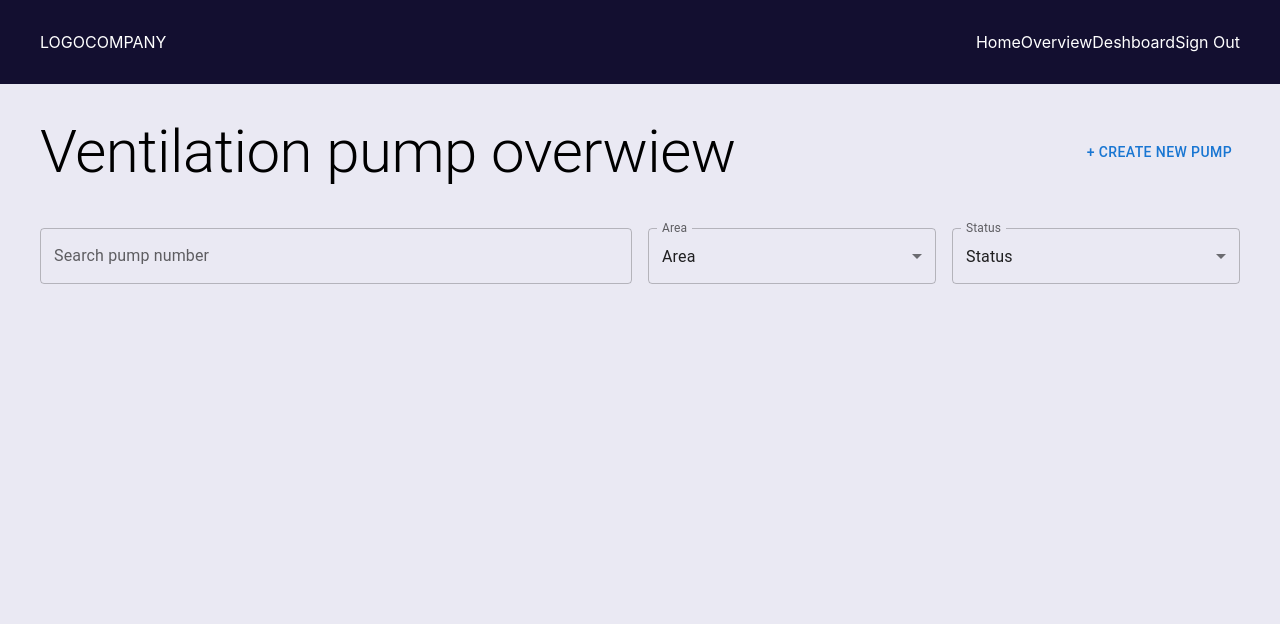
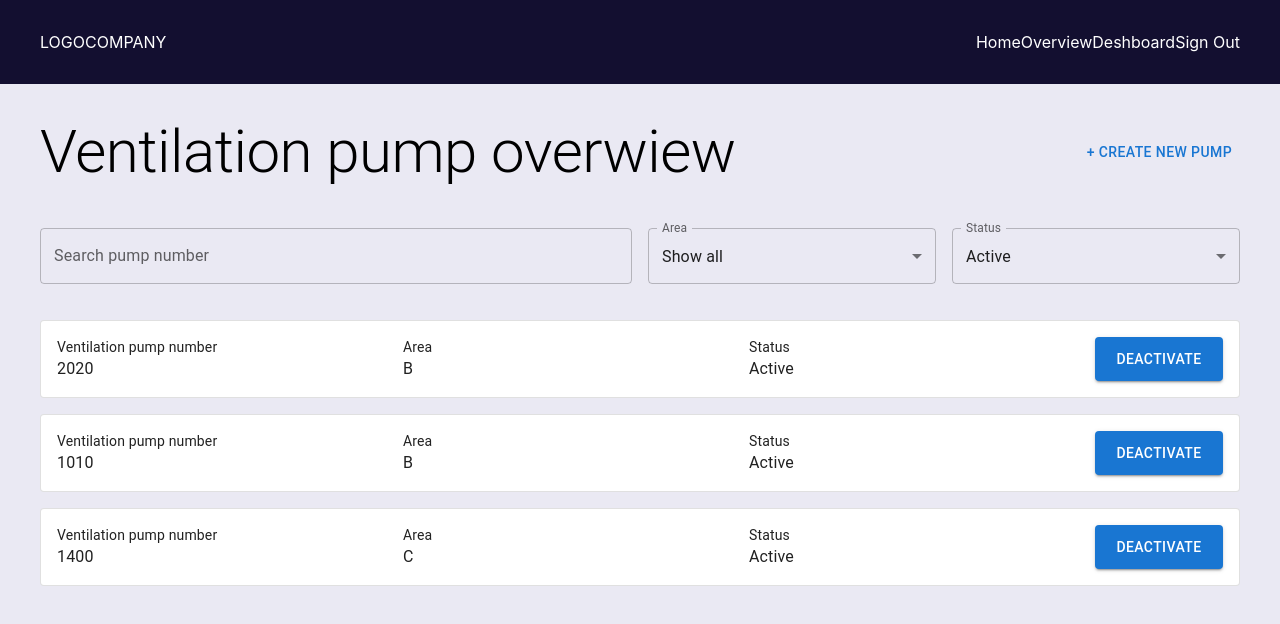
Before and after one commit to puppets101/another-code-test, a React (Create React App) app: page / in a window 1280 px wide. Shown: the top 624 px of the page. Built offline with nearby package versions, Linux system fonts and the light colour scheme; the HTML template or start-up script is replaced by a standard one.

Commit message:
Added list filtering

```diff
--- a/src/Components/CreateNewPumpDialog.tsx
+++ b/src/Components/CreateNewPumpDialog.tsx
@@ -38,8 +38,8 @@ const CreateNewPumpDialog: FC<CreateNewPumpDialogProps> = ({
         <Grid container spacing={2}>
           <Grid item xs={12}>
             <TextField
-              id='Pump-number'
-              name='pump-number'
+              id='number'
+              name='number'
               fullWidth
               label='Pump number'
               margin='dense'
--- a/src/Components/OverviewFilters.tsx
+++ b/src/Components/OverviewFilters.tsx
@@ -1,4 +1,4 @@
-import React, { FC } from 'react';
+import React, { ChangeEvent, FC, useState } from 'react';
 import {
   FormControl,
   Grid,
@@ -6,32 +6,104 @@ import {
   Select,
   TextField,
   MenuItem,
+  SelectChangeEvent,
 } from '@mui/material';
+import { AreaType, OverviewFilter } from '../Models/ventilation';
 
-const OverviewFilters: FC = () => {
+type OverviewFiltersProps = {
+  onFilterChange: (filters: OverviewFilter) => void;
+};
+const OverviewFilters: FC<OverviewFiltersProps> = ({
+  onFilterChange,
+}: OverviewFiltersProps) => {
+  const [filter, setFilter] = useState<OverviewFilter>({
+    number: '',
+    area: AreaType.ALL,
+    status: true,
+  });
+  const handleInputChange = (event: ChangeEvent<HTMLInputElement>) => {
+    console.log(event.target.value);
+
+    const field = event.target.name;
+    const value = event.target.value;
+    setFilter({ ...filter, [field]: value });
+    onFilterChange({ ...filter, [field]: value });
+  };
+
+  const handleAreaChange = (event: SelectChangeEvent) => {
+    const value = event.target.value;
+    console.log(value);
+
+    if (value === 'A') {
+      setFilter({ ...filter, area: AreaType.A });
+      onFilterChange({ ...filter, area: AreaType.A });
+    } else if (value === 'B') {
+      setFilter({ ...filter, area: AreaType.B });
+      onFilterChange({ ...filter, area: AreaType.B });
+    } else if (value === 'C') {
+      setFilter({ ...filter, area: AreaType.C });
+      onFilterChange({ ...filter, area: AreaType.C });
+    } else {
+      setFilter({ ...filter, area: AreaType.ALL });
+      onFilterChange({ ...filter, area: AreaType.ALL });
+    }
+  };
+
+  const handleStatusChange = (event: SelectChangeEvent) => {
+    const value = event.target.value;
+    console.log(value);
+
+    if (value === 'ACTIVE') {
+      setFilter({ ...filter, status: true });
+      onFilterChange({ ...filter, status: true });
+    } else if (value === 'DISABLED') {
+      setFilter({ ...filter, status: false });
+      onFilterChange({ ...filter, status: false });
+    } else {
+      setFilter({ ...filter, status: null });
+      onFilterChange({ ...filter, status: null });
+    }
+  };
   return (
     <Grid container spacing={2}>
       <Grid item xs={6}>
         <TextField
-          id='search-pump-number'
+          id='number'
+          name='number'
           fullWidth
           label='Search pump number'
           margin='dense'
+          onChange={handleInputChange}
         />
       </Grid>
       <Grid item xs={3}>
         <FormControl fullWidth margin='dense'>
           <InputLabel>Area</InputLabel>
-          <Select id='area' label='Area' defaultValue='Area'>
-            <MenuItem value='Area'>Area</MenuItem>
+          <Select
+            id='area'
+            label='Area'
+            defaultValue='ALL'
+            onChange={handleAreaChange}
+          >
+            <MenuItem value='ALL'>Show all</MenuItem>
+            <MenuItem value='A'>A</MenuItem>
+            <MenuItem value='B'>B</MenuItem>
+            <MenuItem value='C'>C</MenuItem>
           </Select>
         </FormControl>
       </Grid>
       <Grid item xs={3}>
         <FormControl fullWidth margin='dense'>
           <InputLabel>Status</InputLabel>
-          <Select id='status' label='Status' defaultValue='Status'>
-            <MenuItem value='Status'>Status</MenuItem>
+          <Select
+            id='status'
+            label='Status'
+            defaultValue='ACTIVE'
+            onChange={handleStatusChange}
+          >
+            <MenuItem value='ALL'>Show all</MenuItem>
+            <MenuItem value='ACTIVE'>Active</MenuItem>
+            <MenuItem value='DISABLED'>Disabled</MenuItem>
           </Select>
         </FormControl>
       </Grid>
--- a/src/Models/ventilation.ts
+++ b/src/Models/ventilation.ts
@@ -1,5 +1,22 @@
 export type VentilationPump = {
   number: string;
-  area: string;
+  area: AreaType;
   status: boolean;
 };
+
+export type OverviewFilter = {
+  number: string;
+  area: AreaType;
+  status: boolean | null;
+};
+
+export enum AreaType {
+  ALL = '',
+  A = 'A',
+  B = 'B',
+  C = 'C',
+}
+
+export type StatusType = {
+  status: boolean | null;
+};
--- a/src/Pages/Overview.tsx
+++ b/src/Pages/Overview.tsx
@@ -1,7 +1,12 @@
 import React, { useState } from 'react';
 import { Button } from '@mui/material';
 import { makeStyles } from '@material-ui/styles';
-import { VentilationPump } from '../Models/ventilation';
+import {
+  AreaType,
+  OverviewFilter,
+  VentilationPump,
+} from '../Models/ventilation';
+import { ventilationPumps } from '../ventilation-pumps';
 import PageTitle from '../Components/PageTitle';
 import OverviewFilters from '../Components/OverviewFilters';
 import VentilationItem from '../Components/VentilationItem';
@@ -23,15 +28,42 @@ const useStyles = makeStyles({
 
 const Overview = () => {
   const classes = useStyles();
-  const [allVentilationPumps, setAllVentilationPumps] = useState<
-    VentilationPump[]
-  >([]);
+  const [allVentilationPumps, setAllVentilationPumps] =
+    useState<VentilationPump[]>(ventilationPumps);
+  const [filter, setFilter] = useState<OverviewFilter>({
+    number: '',
+    area: AreaType.ALL,
+    status: true,
+  });
   const [dialogOpen, setDialogOpen] = useState(false);
 
   const handleCreateNewPump = (pump: VentilationPump) => {
-    console.log(pump);
     setAllVentilationPumps([...allVentilationPumps, pump]);
     setDialogOpen(false);
+  };
+
+  const handleFilterChange = (filters: OverviewFilter) => {
+    setFilter({ ...filters });
+  };
+
+  const filteredVentilationPumps = (pumps: VentilationPump[]) => {
+    let filteredPumps = [...pumps];
+    if (filter.number) {
+      filteredPumps = filteredPumps.filter(({ number }: OverviewFilter) =>
+        number.toLocaleLowerCase().includes(filter.number.toLocaleLowerCase())
+      );
+    }
+    if (filter.area) {
+      filteredPumps = filteredPumps.filter(({ area }: OverviewFilter) =>
+        area.toLocaleLowerCase().includes(filter.area.toLocaleLowerCase())
+      );
+    }
+    if (filter.status !== null) {
+      filteredPumps = filteredPumps.filter(
+        ({ status }: OverviewFilter) => status === filter.status
+      );
+    }
+    return filteredPumps || [];
   };
 
   return (
@@ -45,12 +77,14 @@ const Overview = () => {
         </div>
       </div>
       <div className={classes.filtersWrapper}>
-        <OverviewFilters />
+        <OverviewFilters onFilterChange={handleFilterChange} />
       </div>
       <div>
-        {allVentilationPumps.map((ventilationPump, index) => (
-          <VentilationItem key={index} ventilationPump={ventilationPump} />
-        ))}
+        {filteredVentilationPumps(allVentilationPumps).map(
+          (ventilationPump, index) => (
+            <VentilationItem key={index} ventilationPump={ventilationPump} />
+          )
+        )}
       </div>
       <CreateNewPumpDialog
         open={dialogOpen}
--- a/src/ventilation-pumps.js
+++ /dev/null
@@ -1,5 +0,0 @@
-export const ventilationPumps = [
-  { number: '2001', area: 'A', status: true },
-  { number: '2002', area: 'A', status: false },
-  { number: '2003', area: 'B', status: false },
-];
--- /dev/null
+++ b/src/ventilation-pumps.ts
@@ -0,0 +1,23 @@
+import { AreaType, VentilationPump } from './Models/ventilation';
+export const ventilationPumps: VentilationPump[] = [
+  {
+    status: true,
+    number: '2020',
+    area: AreaType.B,
+  },
+  {
+    status: true,
+    number: '1010',
+    area: AreaType.B,
+  },
+  {
+    status: true,
+    number: '1400',
+    area: AreaType.C,
+  },
+  {
+    status: false,
+    number: '2014',
+    area: AreaType.A,
+  },
+];
```
